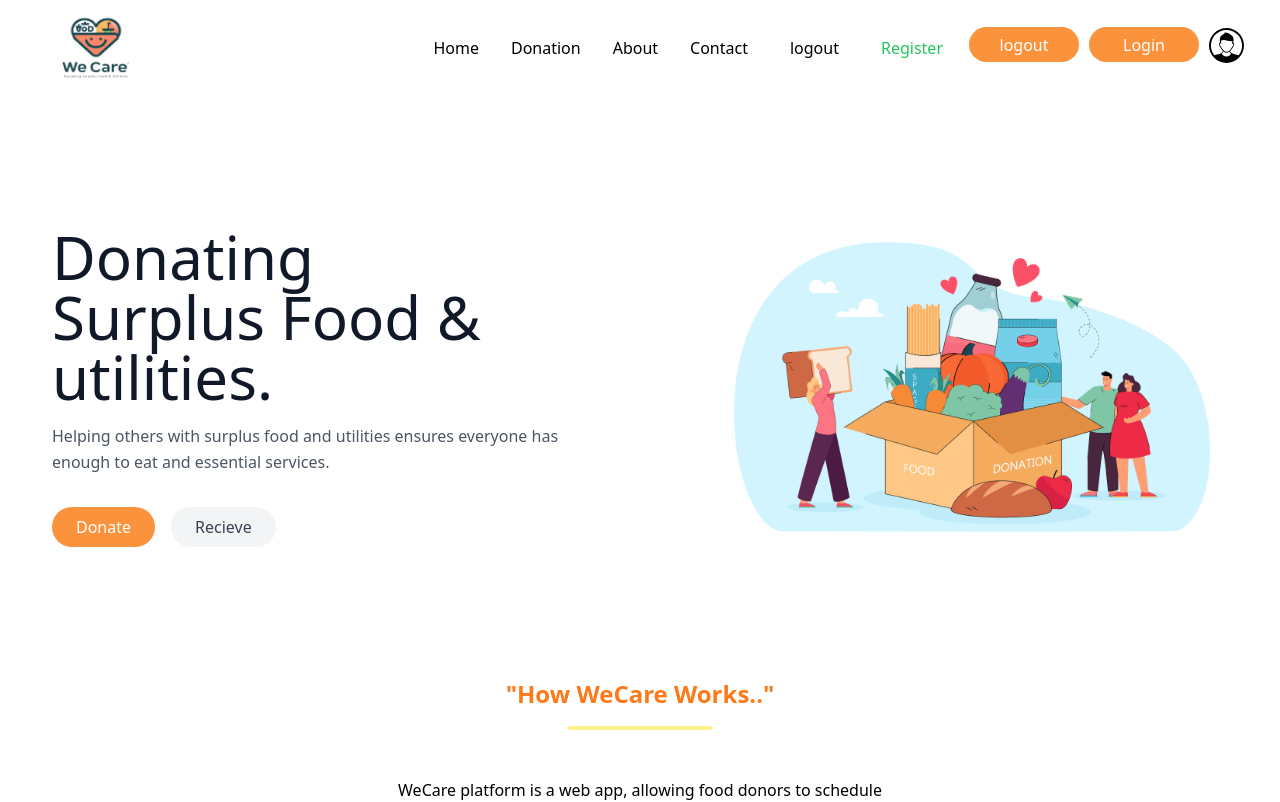
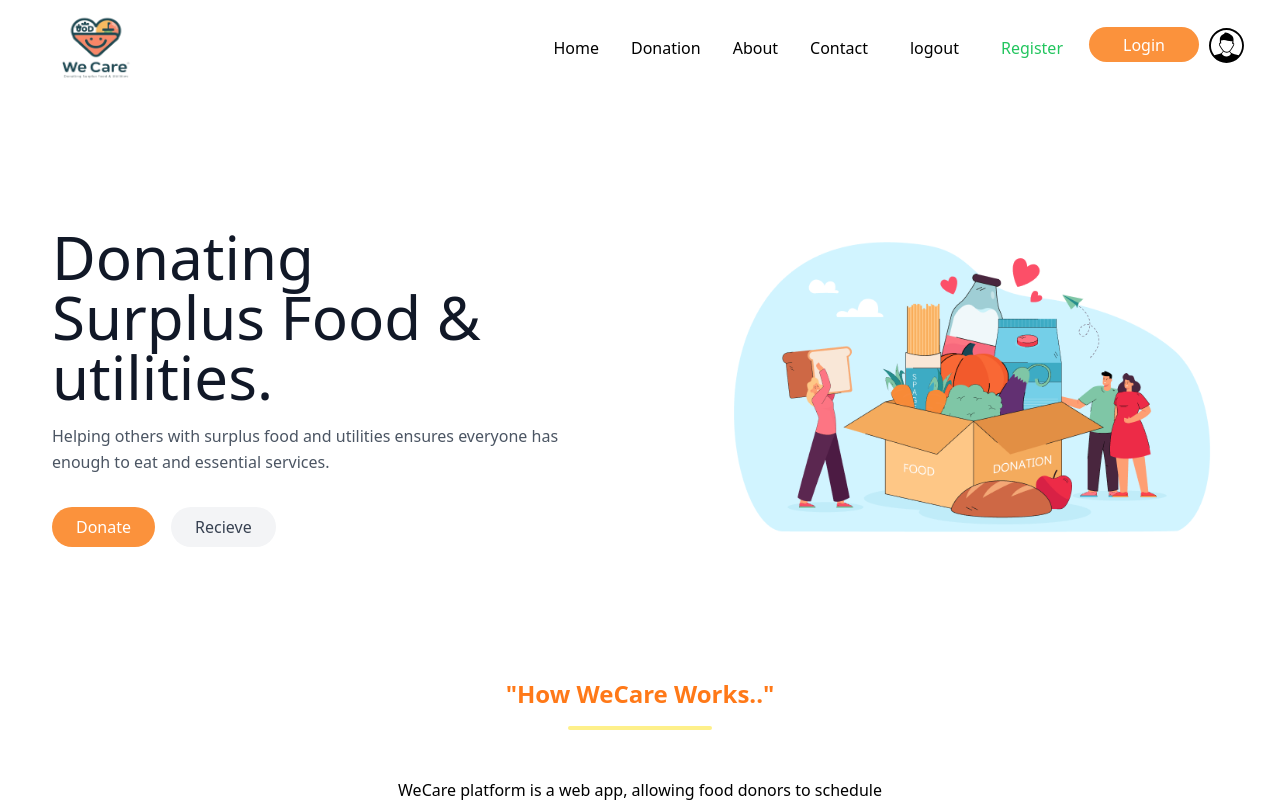
Before and after one commit to tejasshilare/wecare, a React (Create React App) app: page / in a window 1280 px wide. Shown: the top 802 px of the page. Built offline with nearby package versions, Linux system fonts and the light colour scheme.

Commit message:
css updated

```diff
--- a/src/components/Navbar.jsx
+++ b/src/components/Navbar.jsx
@@ -48,11 +48,7 @@ const Navbar = () => {
             Register
           </li>
         </Link>
-        <Link to="/" className="pl-[10px]">
-          <button className="w-[110px] h-[35px] mt-[7px] text-white  bg-orange-400 rounded-full hover:bg-red-500 text-center hidden sm:inline-block">
-            logout
-          </button>
-        </Link>
+
         <Link to="/login" className="pl-[10px]">
           <button className="w-[110px] h-[35px] mt-[7px] text-white  bg-orange-400 rounded-full hover:bg-red-500 text-center hidden sm:inline-block">
             Login
```
